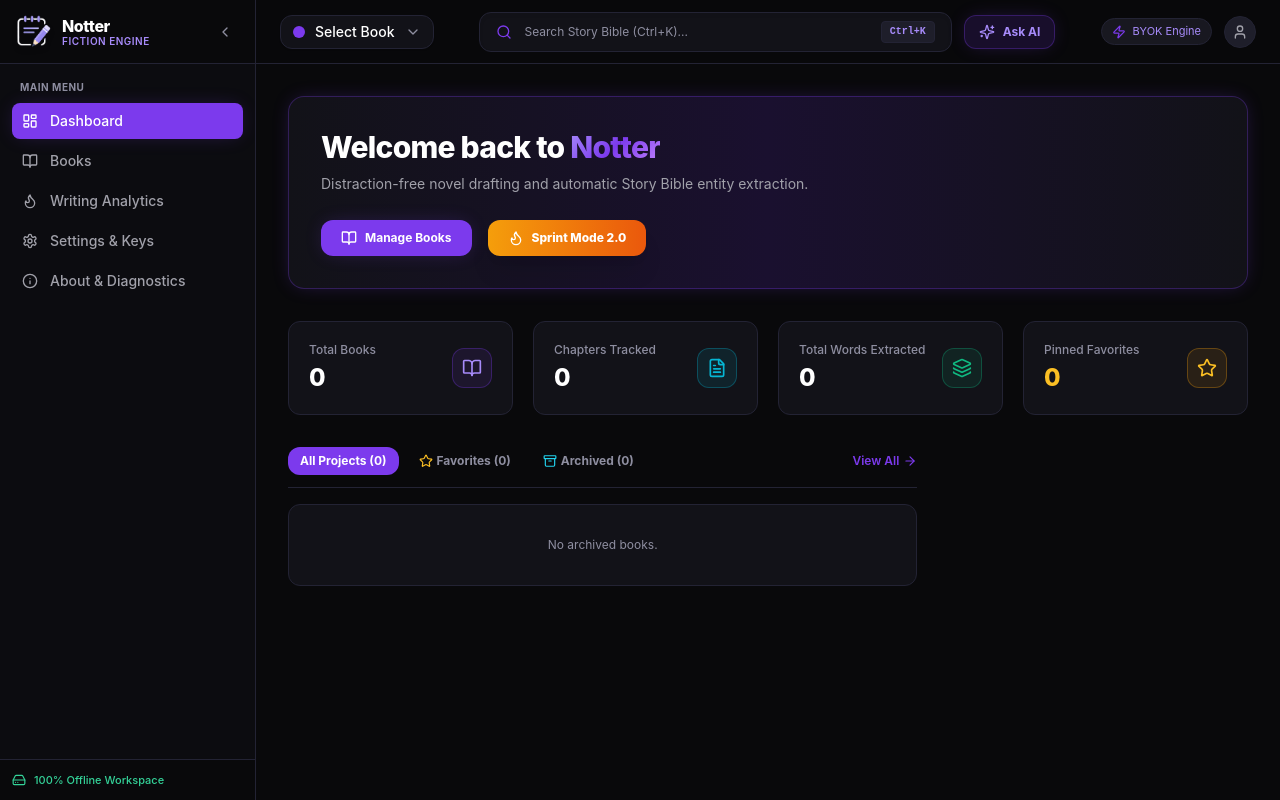
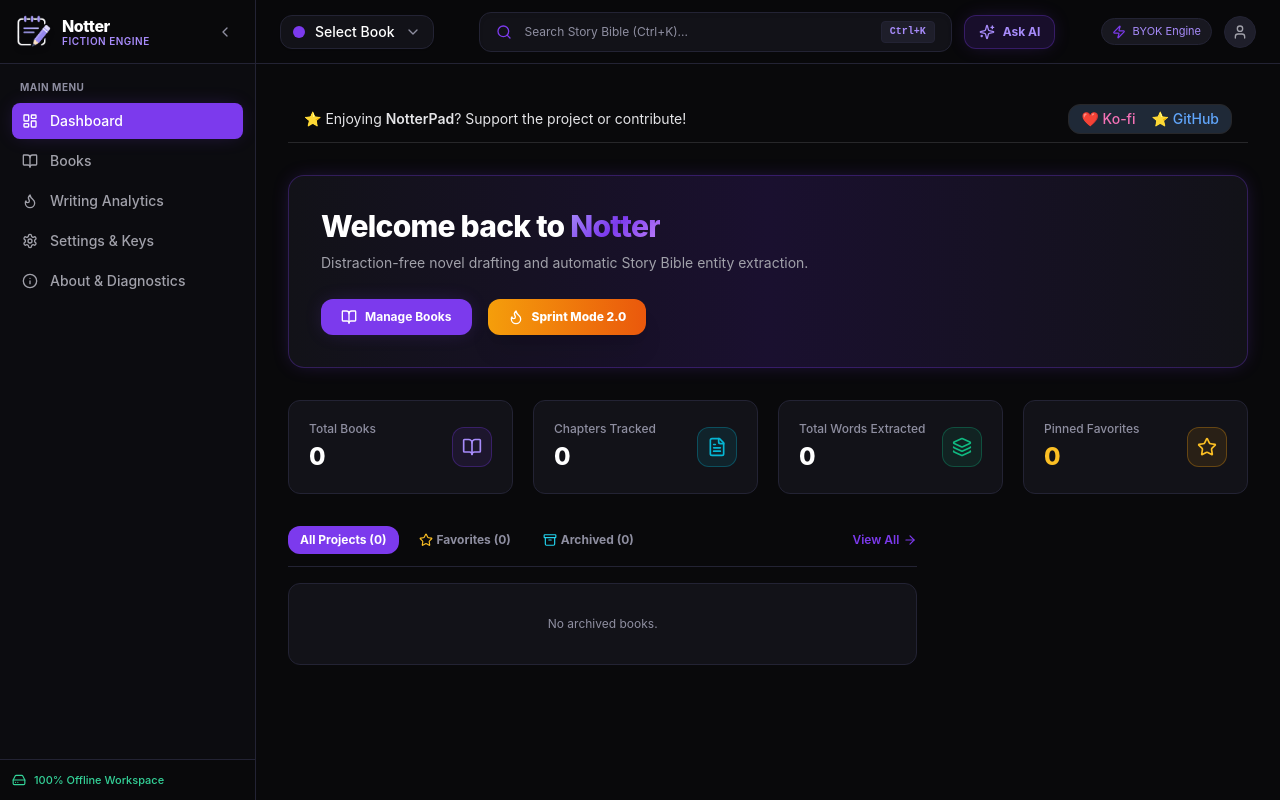
Before and after one commit to Unique-newbie/Notter, a Next.js app: page /dashboard in a window 1280 px wide. Built offline with nearby package versions, Linux system fonts and the light colour scheme.

Commit message:
Added Annoucement Banner

```diff
--- /dev/null
+++ b/src/app/(dashboard)/about/AnnouncementBar.tsx
@@ -0,0 +1,32 @@
+export function AnnouncementBar() {
+  return (
+    <div className="border-b border-zinc-800 bg-zinc-950 text-sm text-zinc-200">
+      <div className="mx-auto flex max-w-7xl flex-col items-center justify-between gap-3 px-4 py-2 sm:flex-row">
+        <p className="text-center sm:text-left">
+          ⭐ Enjoying <span className="font-semibold">NotterPad</span>? Support
+          the project or contribute!
+        </p>
+
+        <div className="flex items-center gap-4 border bg-gray-800 border-zinc-800 rounded-lg px-3 py-1">
+          <a
+            href="https://ko-fi.com/zeromoney"
+            target="_blank"
+            rel="noopener noreferrer"
+            className="font-medium text-pink-400 transition hover:text-pink-300"
+          >
+            ❤️ Ko-fi
+          </a>
+
+          <a
+            href="https://github.com/Unique-newbie/Notter.git"
+            target="_blank"
+            rel="noopener noreferrer"
+            className="font-medium text-blue-400 transition hover:text-blue-300"
+          >
+            ⭐ GitHub
+          </a>
+        </div>
+      </div>
+    </div>
+  );
+}
--- a/src/app/(dashboard)/dashboard/page.tsx
+++ b/src/app/(dashboard)/dashboard/page.tsx
@@ -6,6 +6,7 @@
 import { repository } from '@/lib/store/repository';
 import { sprintStore } from '@/lib/store/sprintStore';
 import { Book } from '@/types';
+import { AnnouncementBar } from "@/app/(dashboard)/about/AnnouncementBar";
 
 interface ProcessedBook extends Book {
   calculatedChapterCount: number;
@@ -97,6 +98,8 @@
 
   return (
     <div className="space-y-8 max-w-7xl mx-auto pb-12">
+
+      <AnnouncementBar />
 
       {/* Welcome Banner with Quick Continue Card */}
       <div className="p-8 rounded-2xl bg-gradient-to-r from-[#121218] via-[#1a102f] to-[#121218] border border-[#7c3aed]/30 relative overflow-hidden shadow-purple flex flex-col lg:flex-row items-start lg:items-center justify-between gap-6">
```
